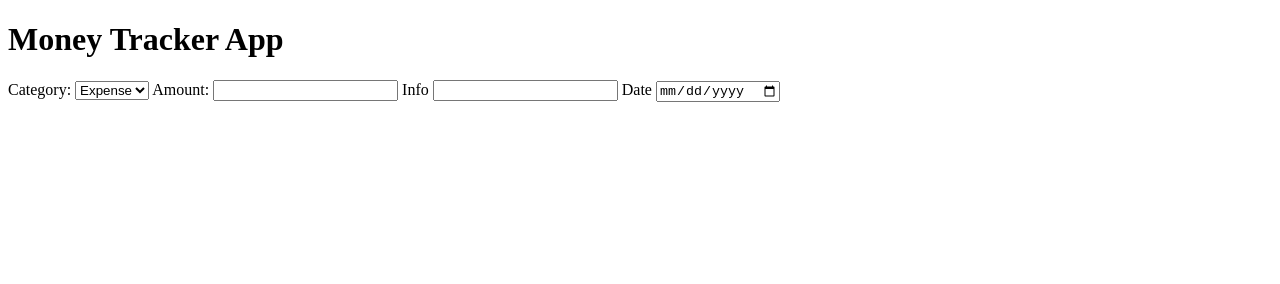
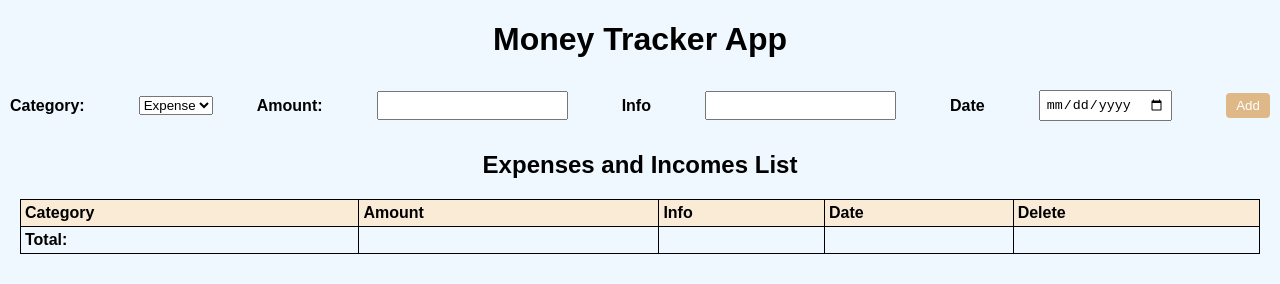
Before and after one commit to GoranshSh9/Money-Tracker, a website: page public/index.html in a window 1280 px wide. Drawn offline with Linux system fonts and the light colour scheme.

Commit message:
CSS file

```diff
--- a/public/index.html
+++ b/public/index.html
@@ -21,7 +21,32 @@
                 <input type="text" id="info" name="info">
                 <label for="date_input">Date</label>
                 <input type="date" id="date_input" name="date_input">
+                <button id="add_button">Add</button>
             </div>
         </form>
+
+        <div class="expenses-list">
+            <h2>Expenses and Incomes List</h2>
+            <table>
+                <thead>
+                    <tr>
+                        <th>Category</th>
+                        <th>Amount</th>
+                        <th>Info</th>
+                        <th>Date</th>
+                        <th>Delete</th>
+                    </tr>
+                </thead>
+                <tbody id="expense-table-body"></tbody>
+                <tfoot>
+                    <td>Total:</td>
+                    <td id="total-amount"></td>
+                    <td></td>
+                    <td></td>
+                    <td></td>
+                </tfoot>
+            </table>
+        </div>
+        <script src="script.js"></script>
     </body>
 </html>
--- a/public/style.css
+++ b/public/style.css
@@ -0,0 +1,59 @@
+body{
+    background-color: aliceblue;
+    font-family: Arial, Helvetica, sans-serif;
+    margin: 0;
+}
+h1,h2{
+    text-align: center;
+}
+
+.input-section{
+    display: flex;
+    flex-direction: row;
+    justify-content: space-between;
+    align-items: center;
+    padding: 10px;
+}
+
+.input-section label{
+    font-weight: bold;
+    margin-right: 10px;
+}
+.input-section input{
+    padding: 5px;
+    margin-right: 10px;
+}
+.input-section button{
+    padding: 5px 10px;
+    background-color: burlywood;
+    color: white;
+    border: none;
+    border-radius: 4px;
+    cursor: pointer;
+}
+.expenses-list{
+    margin: 20px;
+}
+table{
+    width: 100%;
+    border-collapse: collapse;
+}
+th,td{
+    border: 1px solid black;
+    padding: 4px;
+    text-align: left;
+}
+th{
+    background-color: antiquewhite;
+}
+tfoot td{
+    font-weight: bold;
+}
+.delete-btn{
+    padding: 5px 10px;
+    background-color: red;
+    color: white;
+    border: none;
+    border-radius: 4px;
+    cursor: pointer;
+}
```
